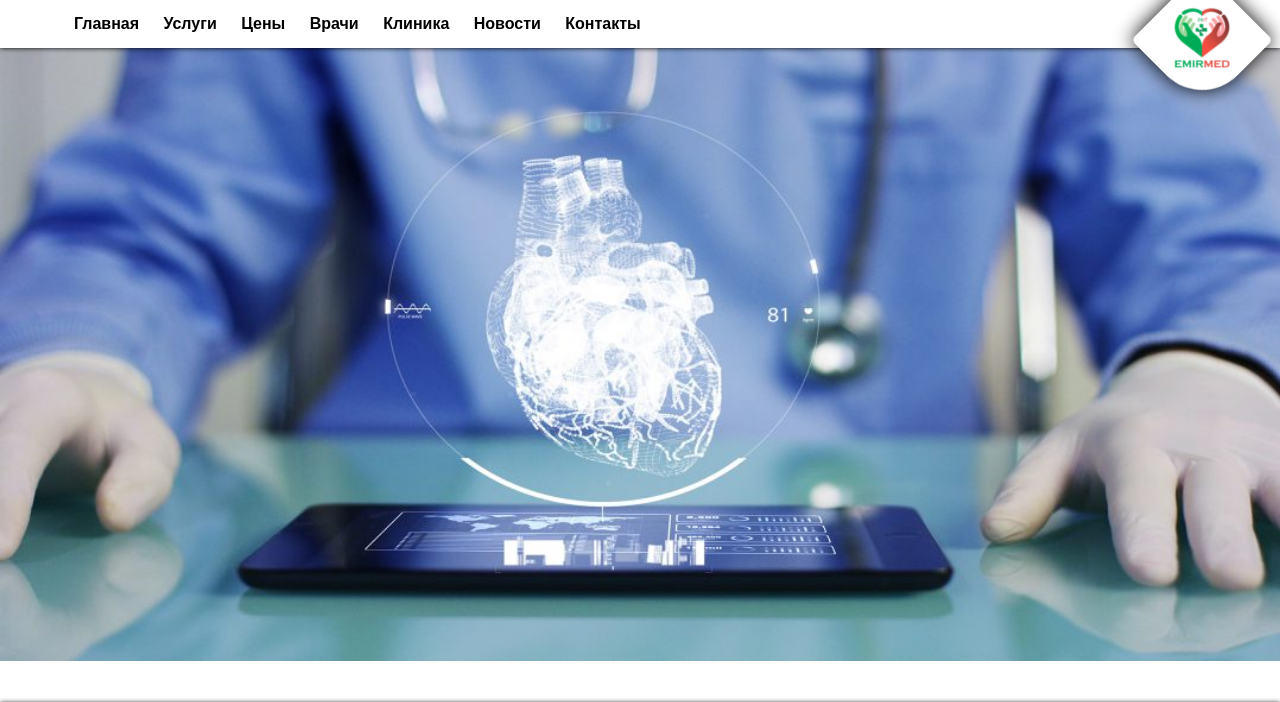
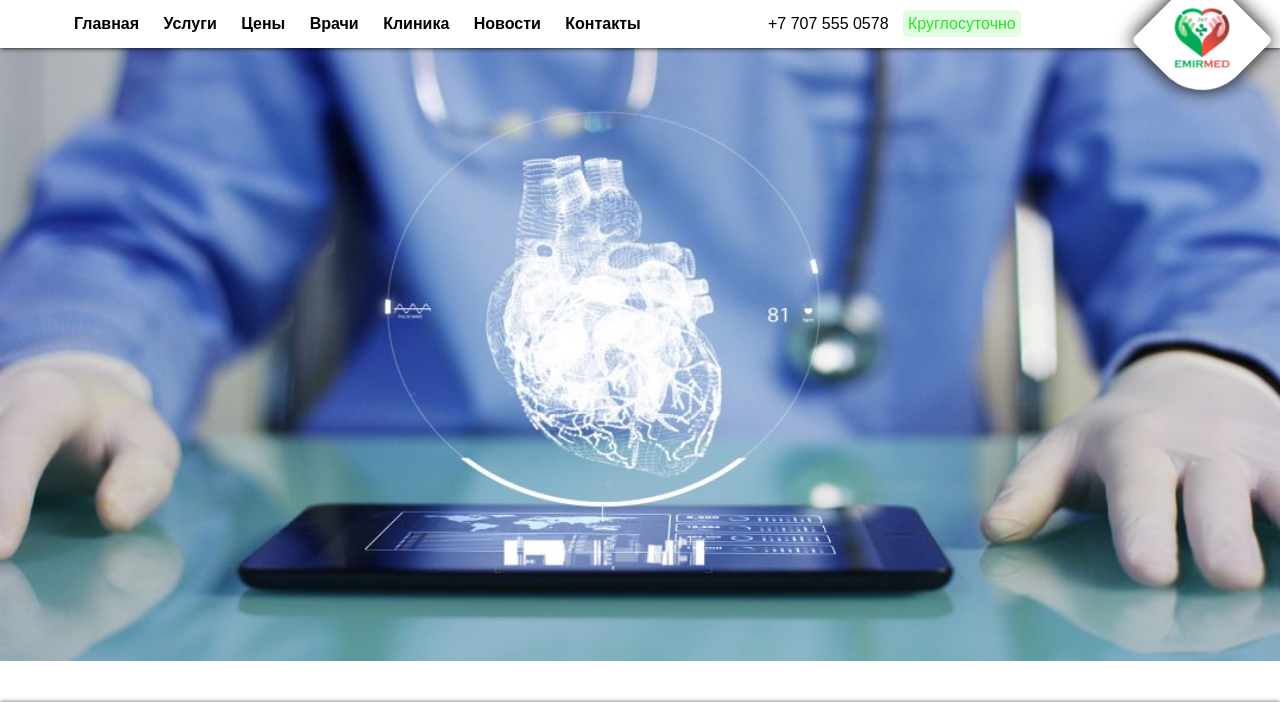
Before and after one commit to webnetkz/emirmed, a PHP site: page / in a window 1280 px wide. Shown: the top 702 px of the page. Run offline with PHP 8.4, Linux system fonts and the light colour scheme.

Commit message:
update header

```diff
--- a/index.php
+++ b/index.php
@@ -61,6 +61,10 @@
                         </a>
                     </li>
                 </ul>
+
+                    <p class="headerPhone">+7 707 555 0578</p>
+                    <p class="hoursTime">Круглосуточно</p>
+
                 <div class="blockLogo">
                     <a href="#">
                         <img src="/public/img/logoEmirmed.png" alt="logotype for Emirmed" class="logotype">
@@ -110,7 +114,7 @@
                     `background: url(/slider/1.jpg) no-repeat;
                     background-size: 100%;
                     height: 100%;`;
-                }, 500);
+                }, 0);
 
                 setTimeout(function() {
                     bg.style.cssText =
--- a/public/styles/style.css
+++ b/public/styles/style.css
@@ -71,10 +71,49 @@ a.menuLink {
 }
 
 a.menuLink:hover {
-    background-color: rgb(0, 255, 0);
+    background-color: rgb(0, 233, 0);
     color: rgb(255, 255, 255);
     border-radius: 5px;
     box-shadow: 1px 1px 3px rgb(0, 0, 0);
+}
+
+p.headerPhone {
+    display: inline-block;
+    margin-left: 60%;
+    line-height: 3em;
+    animation: phoneAn 2100ms;
+}
+
+@keyframes phoneAn{
+    0% {
+        margin-left: -10%;
+    }
+
+    100% {
+        margin-left: 60%;
+    }
+}
+
+p.hoursTime {
+    display: inline;
+    margin-left: 10px;
+    padding: 5px;
+    background-color: rgb(0, 233, 0);
+    border-radius: 5px;
+    color: rgb(255, 255, 255);
+    animation: hoursTime 1000ms infinite;
+}
+
+@keyframes hoursTime {
+    0% {
+        background-color: rgb(0, 233, 0);
+        color: rgb(255, 255, 255);
+    }
+
+    100% {
+        background-color: rgb(255, 255 ,255);
+        color: rgb(0, 233, 0);
+    }
 }
 
 /* CONTENT STYLE*/
```
